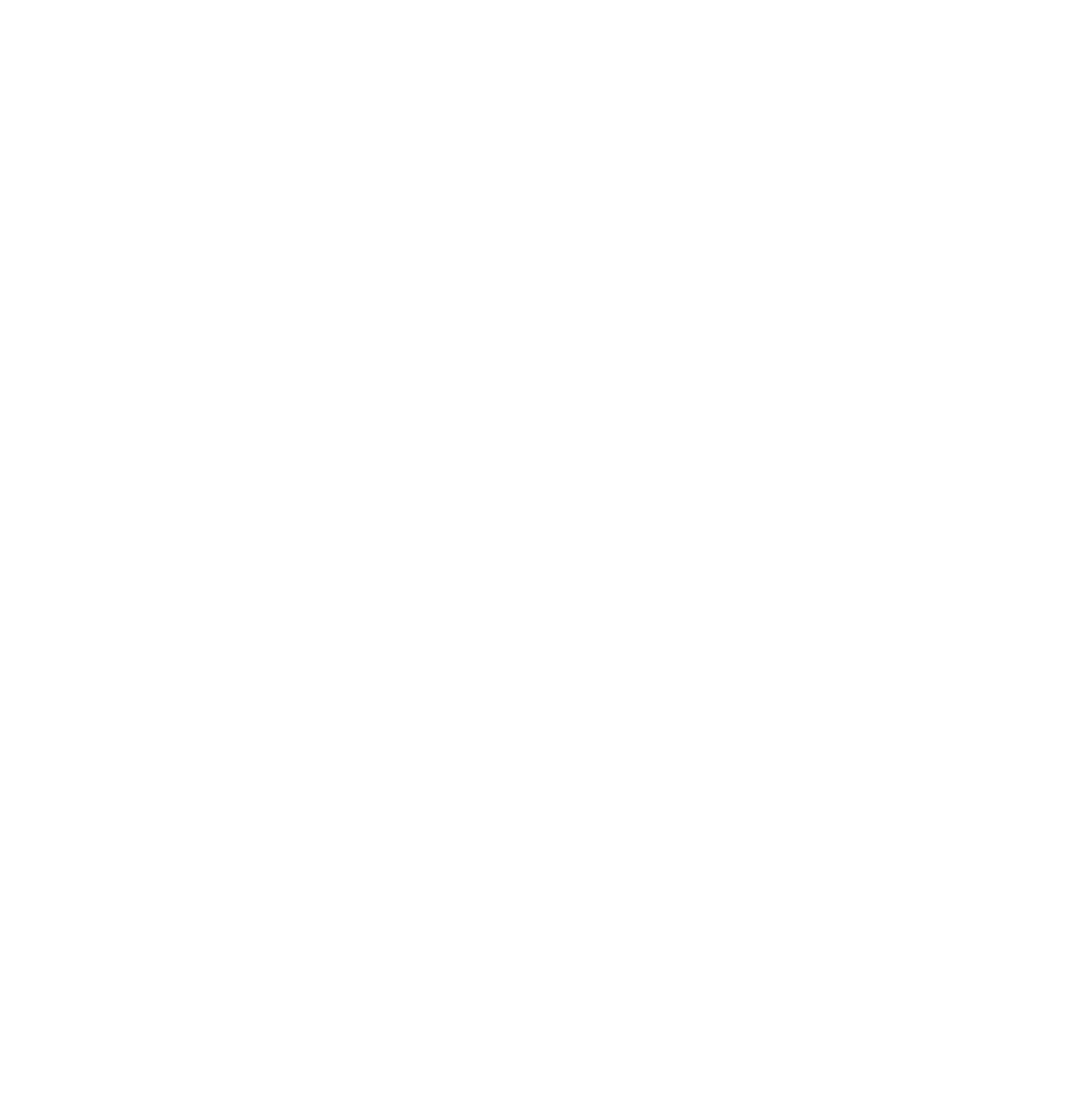
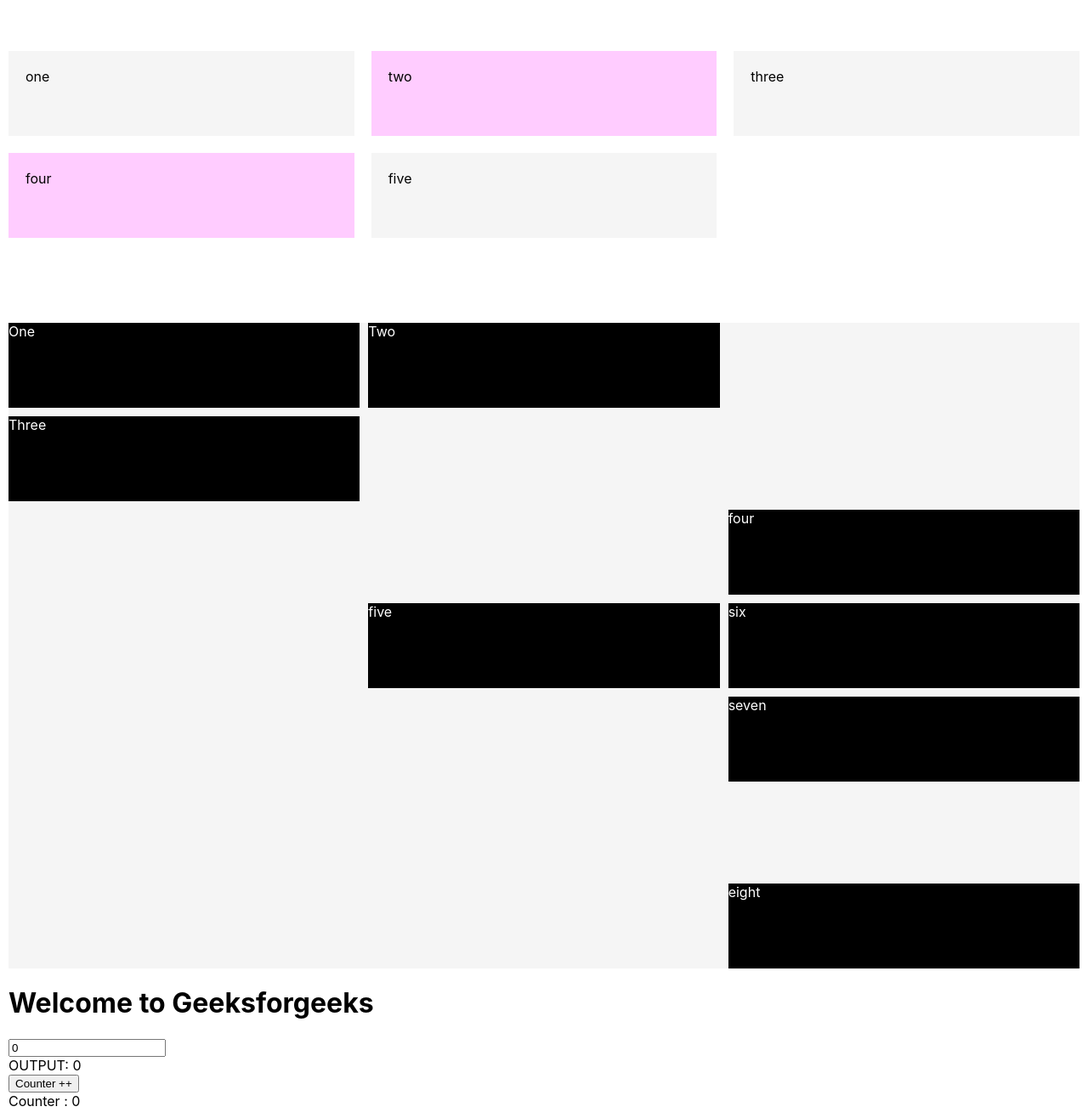
Before and after one commit to amit-singh88598/React-Learnings, a React (Create React App) app: page /grid in a window 1280 px wide. Before the commit this address had no page. Shown: the part 832-2148 px from the top of the page at 85% size. Before the commit the page ends 800 px from the top, so only its background shows below. Built offline with nearby package versions, Linux system fonts and the light colour scheme.

Commit message:
use of useMemo

```diff
--- a/package.json
+++ b/package.json
@@ -13,11 +13,13 @@
     "axios": "^0.24.0",
     "react": "^17.0.2",
     "react-dom": "^17.0.2",
+    "react-google-login": "^5.2.2",
     "react-redux": "^7.2.6",
     "react-router": "^6.0.2",
     "react-router-dom": "^6.0.2",
     "react-scripts": "4.0.3",
     "redux": "^4.1.2",
+    "sass": "^1.45.0",
     "styled-components": "^5.3.3",
     "thunk": "0.0.1",
     "web-vitals": "^1.1.2"
--- /dev/null
+++ b/src/Pages/googleAuth.js
@@ -0,0 +1,57 @@
+import React, { useState } from "react";
+import GoogleLogin, { GoogleLogout } from "react-google-login";
+
+function GoogleAuth(res) {
+  const clientId =
+    "895595641975-38t0fke8lb34uln60o2otaj7jnefek76.apps.googleusercontent.com";
+  const [showLoginButton, setShowLoginButton] = useState(true);
+  const [showLogoutButton, setShowLogoutButton] = useState(false);
+
+  const onLoginSuccess = (res) => {
+    console.log("Login Sucess", res.profileObj);
+    setShowLoginButton(false);
+    setShowLogoutButton(true);
+  };
+
+  const onFailureSuccess = (res) => {
+    console.log("Login Failed", res);
+  };
+
+  const onSignoutSuccess = () => {
+    alert("You have been signedOut sucessfully !!!");
+    setShowLoginButton(true);
+    setShowLogoutButton(false);
+    console.clear();
+  };
+
+  return (
+    <div style={{ display: "flex", justifyContent: "center" }}>
+      <div>
+        <h1>Google Authentication</h1>
+        {showLoginButton ? (
+          <div style={{ display: "flex", justifyContent: "center" }}>
+            <GoogleLogin
+              clientId={clientId}
+              buttonText="Login With Google"
+              onSuccess={onLoginSuccess}
+              onFailure={onFailureSuccess}
+              cookiePolicy={"single_host_origin"}
+            />
+          </div>
+        ) : null}
+
+        {showLogoutButton ? (
+          <div style={{ display: "flex", justifyContent: "center" }}>
+            <GoogleLogout
+              clientId={clientId}
+              buttonText="Logout"
+              onLogoutSuccess={onSignoutSuccess}
+            ></GoogleLogout>
+          </div>
+        ) : null}
+      </div>
+    </div>
+  );
+}
+
+export default GoogleAuth;
--- /dev/null
+++ b/src/Pages/grid.js
@@ -0,0 +1,166 @@
+import React, { useMemo, useState } from "react";
+
+function Grid(props) {
+  const [number, setNumber] = useState(0);
+  const [counter, setCounter] = useState(0);
+  // Using useMemo
+  const squaredNum = useMemo(() => {
+    return squareNum(number);
+  }, [number]);
+
+  // function to square the value
+  function squareNum(number) {
+    console.log("Squaring will be done!");
+    return Math.pow(number, 2);
+  }
+
+  // Change the state to the input
+  const onChangeHandler = (e) => {
+    setNumber(e.target.value);
+  };
+
+  // Increases the counter by 1
+  const counterHander = () => {
+    setCounter(counter + 1);
+  };
+
+  return (
+    <div style={{ padding: 10 }}>
+      <h1 style={{ textAlign: "center" }}>Grid View</h1>
+      <div
+        style={{ display: "flex", justifyContent: "center", height: "100vh" }}
+      >
+        <div className="root">Hover Example With Transition</div>
+      </div>
+      <div
+        style={{
+          display: "grid",
+          gridTemplateColumns: "repeat(3, 1fr)",
+          //   gridAutoFlow: "column",
+          gridAutoRows: "minmax(100px, auto)",
+          gap: 20,
+        }}
+      >
+        <div
+          style={{
+            backgroundColor: "#f5f5f5",
+            padding: 20,
+          }}
+        >
+          one
+        </div>
+        <div style={{ padding: 20, backgroundColor: "#ffccff" }}>two</div>
+        <div style={{ backgroundColor: "#f5f5f5", padding: 20 }}>three</div>
+        <div style={{ padding: 20, backgroundColor: "#ffccff" }}>four</div>
+        <div style={{ backgroundColor: "#f5f5f5", padding: 20 }}>five</div>
+      </div>
+      <div
+        style={{
+          display: "grid",
+          backgroundColor: "#f5f5f5",
+          gridTemplateColumns: "repeat(3 , 1fr)",
+          gap: 10,
+          marginTop: 100,
+          gridAutoRows: "minmax(100px, auto)",
+        }}
+      >
+        <div
+          style={{
+            gridColumn: 1 / 3,
+            gridRow: 1,
+            backgroundColor: "#000",
+            color: "#fff",
+          }}
+        >
+          One
+        </div>
+        <div
+          style={{
+            gridColumn: 2 / 4,
+            gridRow: 1 / 3,
+            backgroundColor: "#000",
+            color: "#fff",
+          }}
+        >
+          Two
+        </div>
+        <div
+          style={{
+            gridColumn: 1,
+            gridRow: 2 / 5,
+            backgroundColor: "#000",
+            color: "#fff",
+          }}
+        >
+          Three
+        </div>
+        <div
+          style={{
+            gridColumn: 3,
+            gridRow: 3,
+            backgroundColor: "#000",
+            color: "#fff",
+          }}
+        >
+          four
+        </div>
+        <div
+          style={{
+            gridColumn: 2,
+            gridRow: 4,
+            backgroundColor: "#000",
+            color: "#fff",
+          }}
+        >
+          five
+        </div>
+        <div
+          style={{
+            gridColumn: 3,
+            gridRow: 4,
+            backgroundColor: "#000",
+            color: "#fff",
+          }}
+        >
+          six
+        </div>
+        <div
+          style={{
+            gridColumn: 3,
+            gridRow: 5,
+            backgroundColor: "#000",
+            color: "#fff",
+          }}
+        >
+          seven
+        </div>
+        <div
+          style={{
+            gridColumn: 3,
+            gridRow: 7,
+            backgroundColor: "#000",
+            color: "#fff",
+          }}
+        >
+          eight
+        </div>
+      </div>
+
+      <div>
+        <h1>Welcome to Geeksforgeeks</h1>
+        <input
+          type="number"
+          placeholder="Enter a number"
+          value={number}
+          onChange={onChangeHandler}
+        ></input>
+
+        <div>OUTPUT: {squaredNum}</div>
+        <button onClick={counterHander}>Counter ++</button>
+        <div>Counter : {counter}</div>
+      </div>
+    </div>
+  );
+}
+
+export default Grid;
--- a/src/Pages/home.js
+++ b/src/Pages/home.js
@@ -65,11 +65,15 @@ function Home(props) {
   return (
     <div>
       <h1>This is home page...</h1>
-      <Link to="/about">About</Link>
-      <Link to="/popDrillingPage">PopDrillingPage</Link>
-      <Link to="/register">Register</Link>
-      <div>Or</div>
-      <Link to="/signIn">SignIn</Link>
+      <div style={{ display: "flex", flexDirection: "column" }}>
+        <Link to="/about">About</Link>
+        <Link to="/grid">Grid</Link>
+        <Link to="/popDrillingPage">PopDrillingPage</Link>
+        <Link to="/googleAuth">GoogleAuth</Link>
+        <Link to="/register">Register</Link>
+        <div>Or</div>
+        <Link to="/signIn">SignIn</Link>
+      </div>
       <div>
         {mix.map((item, index) => (
           <div key={index}> {item}</div>
--- a/src/Routes/navigation.js
+++ b/src/Routes/navigation.js
@@ -1,10 +1,12 @@
 import React from "react";
 import { BrowserRouter as Router, Route, Routes } from "react-router-dom";
 import About from "../Pages/about";
+import GoogleAuth from "../Pages/googleAuth";
 import Home from "../Pages/home";
 import PopDrillingPage from "../Pages/popDrillingPage";
 import Register from "../Pages/register";
 import SignIn from "../Pages/signIn";
+import Grid from "../Pages/grid";
 
 function Navigation(props) {
   return (
@@ -15,6 +17,8 @@ function Navigation(props) {
           <Route exact path="/about" element={<About />}></Route>
           <Route exact path="/register" element={<Register />}></Route>
           <Route exact path="/signIn" element={<SignIn />}></Route>
+          <Route exact path="/googleAuth" element={<GoogleAuth />}></Route>
+          <Route exact path="/grid" element={<Grid />}></Route>
           <Route
             exact
             path="/popDrillingPage"
--- a/src/index.js
+++ b/src/index.js
@@ -1,6 +1,7 @@
 import React from "react";
 import ReactDOM from "react-dom";
 import "./index.css";
+import "./scss/index.scss";
 import App from "./App";
 import reportWebVitals from "./reportWebVitals";
 
--- a/src/scss/index.scss
+++ b/src/scss/index.scss
@@ -0,0 +1,19 @@
+@import url("https://fonts.googleapis.com/css2?family=Lobster&display=swap");
+
+.root {
+  height: 200px;
+  width: 200px;
+  transition: width 0.5s, height 0.5s;
+  background-color: #f5f5f5;
+  padding: 40px;
+  text-align: center;
+  align-items: center;
+  align-content: center;
+  box-shadow: 0 3px 6px rgba(0, 0, 0, 0.16), 0 3px 6px rgba(0, 0, 0, 0.23);
+}
+
+.root:hover {
+  height: 220px;
+  width: 220px;
+  background-color: rgb(254, 237, 214);
+}
```
Also changed, not shown: 1 other file (tests, documents, lock files or other folders).
